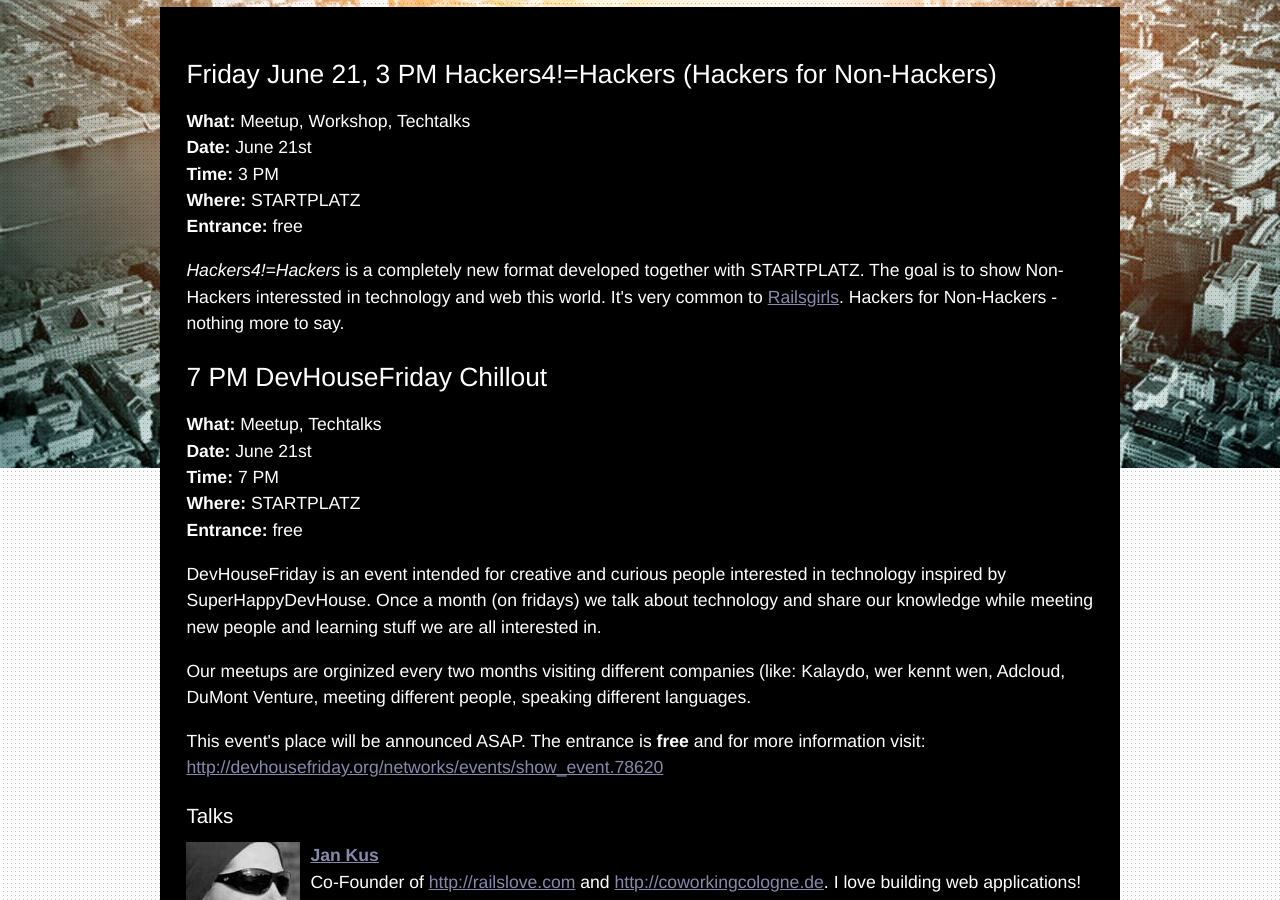
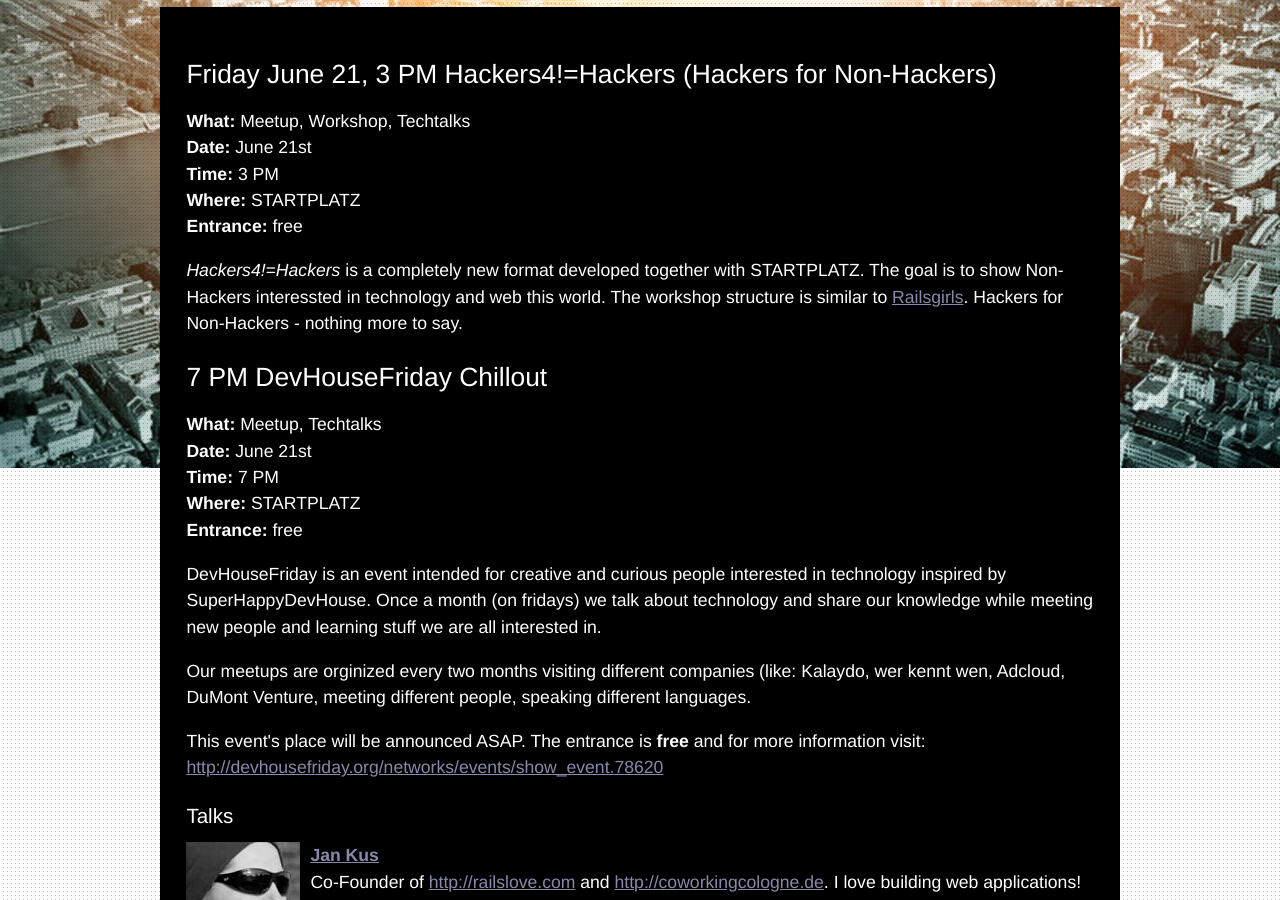
Before and after one commit to InteractiveCologne/interactivecologne.github.com, a Jekyll site: the page built from devhousefriday.html, in a window 1280 px wide and 900 px high, scrolled down 360 px. Built offline with Jekyll 4.4.1, drawn with Linux system fonts in a browser that asks for light colours.

Commit message:
changed hackers4 non hackers text

```diff
--- a/devhousefriday.html
+++ b/devhousefriday.html
@@ -11,7 +11,7 @@
 		<strong>Where:</strong> STARTPLATZ<br/>
 		<strong>Entrance:</strong> free
 	</p>
-	<p><em>Hackers4!=Hackers</em> is a completely new format developed together with STARTPLATZ. The goal is to show Non-Hackers interessted in technology and web this world. It's very common to <a href="http://railsgirls.com">Railsgirls</a>. Hackers for Non-Hackers - nothing more to say.</p>
+	<p><em>Hackers4!=Hackers</em> is a completely new format developed together with STARTPLATZ. The goal is to show Non-Hackers interessted in technology and web this world. The workshop structure is similar to <a href="http://railsgirls.com">Railsgirls</a>. Hackers for Non-Hackers - nothing more to say.</p>
 
 	<h2>7 PM DevHouseFriday Chillout</h2>
 	<p>
```
